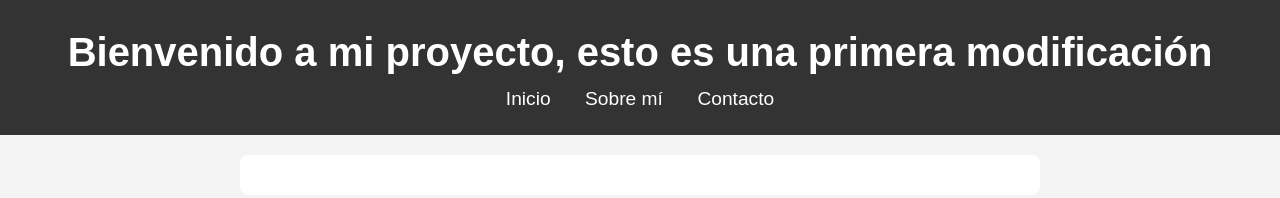
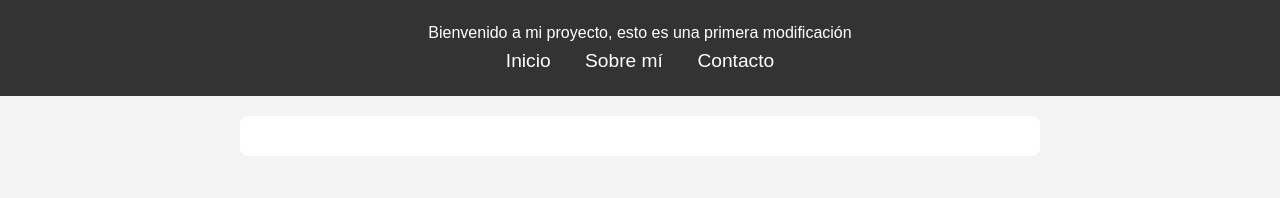
Before and after one commit to EdwinC1538/Projecto-Web-Ejemplo, a plain HTML site: page index.html in a window 1280 px wide. Drawn offline with Linux system fonts and the light colour scheme.

Commit message:
Reemplazado index.html

```diff
--- a/index.html
+++ b/index.html
@@ -8,7 +8,7 @@
 </head>
 <body>
   <header>
-    <h1>Bienvenido a mi proyecto, esto es una primera modificación</h1>
+    <p>Bienvenido a mi proyecto, esto es una primera modificación</p>
     <nav>
       <ul>
         <li><a href="#">Inicio</a></li>
```
